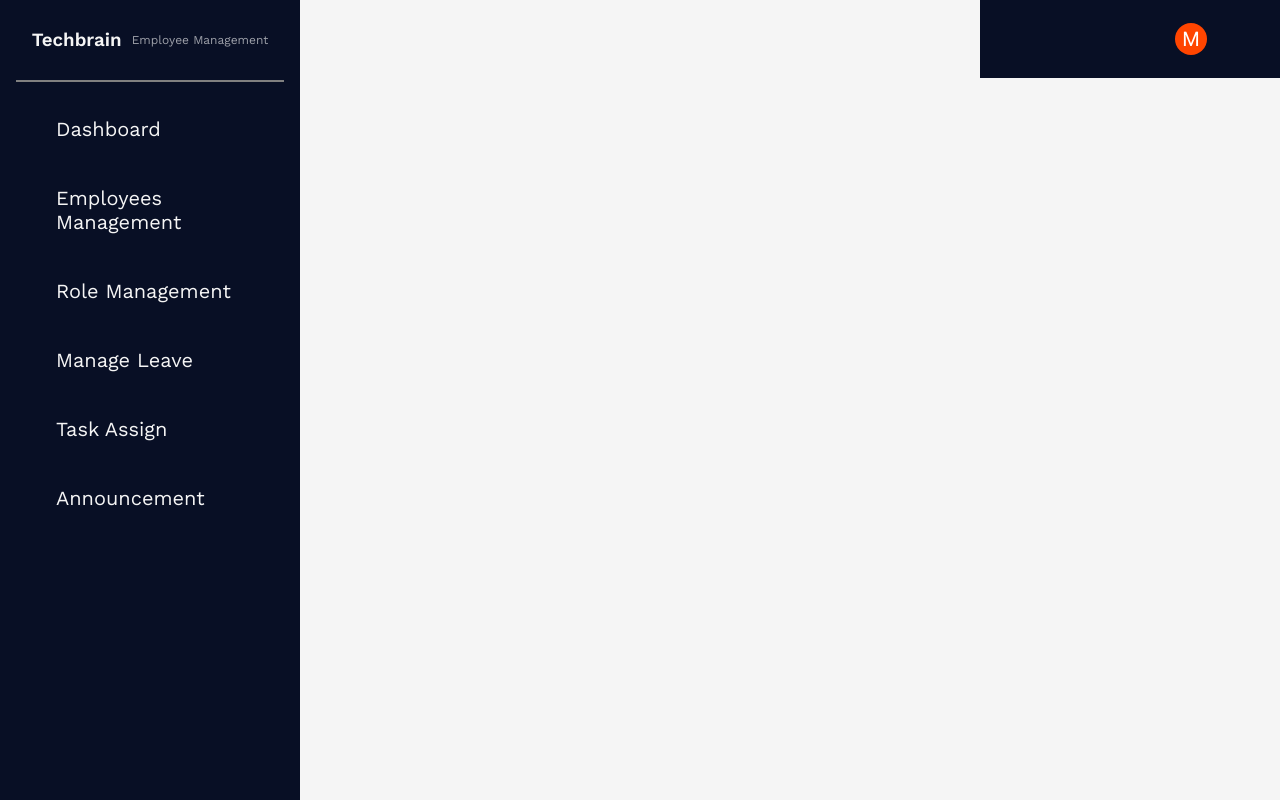
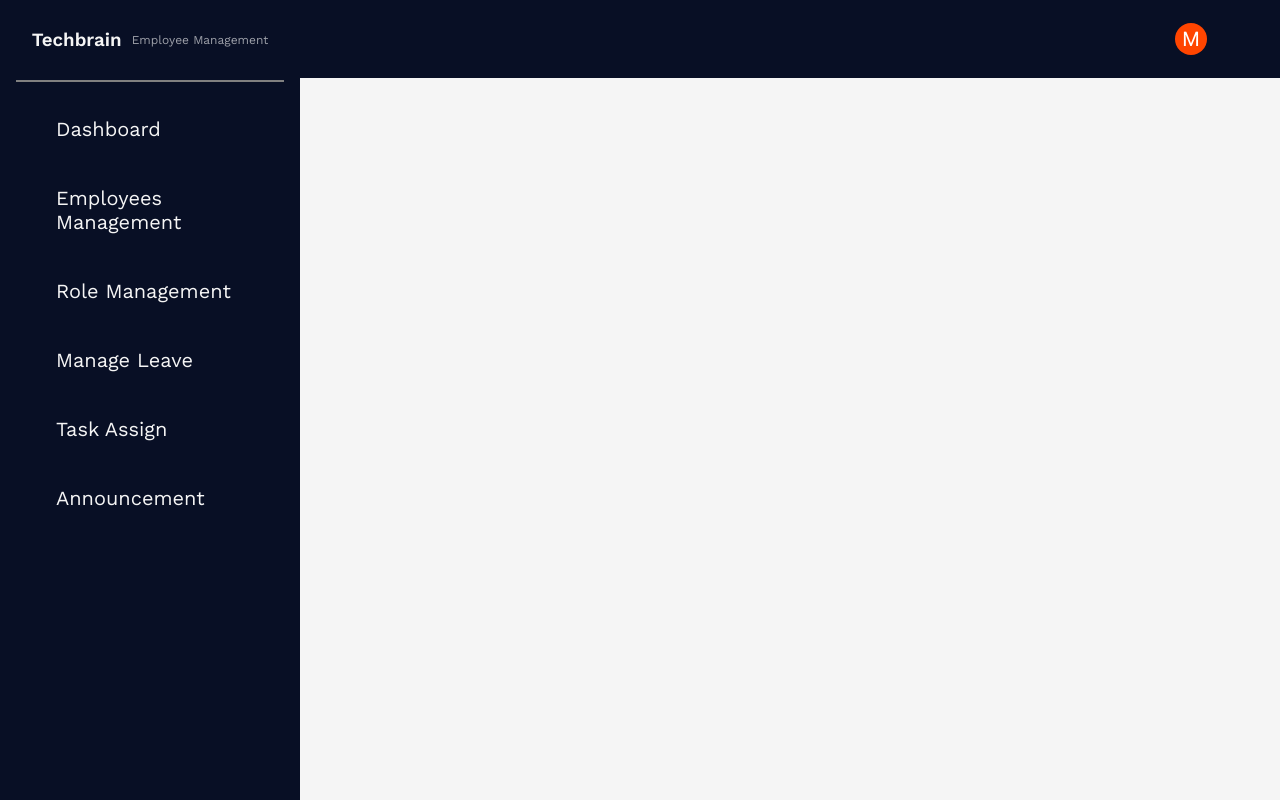
Before and after one commit to techbrainnetworks2026-sys/EM-Frontend, a React (Vite) app: page /manager in a window 1280 px wide. Built offline with nearby package versions, Linux system fonts and the light colour scheme; no server answers; some icons are missing; a web font is replaced by a local one.

Commit message:
layout changes

```diff
--- a/src/components/manager/components/Navbar.jsx
+++ b/src/components/manager/components/Navbar.jsx
@@ -25,7 +25,7 @@ function Navbar(){
 
     return (
         <div>
-            <AppBar elevation = {0} sx={{width : isMobile ? (sidebarOpen ? "300px" : "0px") : (sidebarOpen ? "300px" : "80px"), left: isMobile && (sidebarOpen ? "300px" : "80px"), padding : "15px", background : "rgb(8, 15, 37)" }}>
+            <AppBar elevation = {0} sx={{width : isMobile ? "100%" : (sidebarOpen ? "calc(100% - 300px)" : "calc(100% - 80px)"), left: isMobile ? "0px" : (sidebarOpen ? "300px" : "80px"), padding : "15px", background : "rgb(8, 15, 37)", zIndex : 1300 }}>
                 <Box sx={{ display : "flex", flexDirection : "row", justifyContent : "space-between", alignItems : "center"}}>
                     <Box >
                         <IconButton onClick={handleSidebarOpen}>
```
